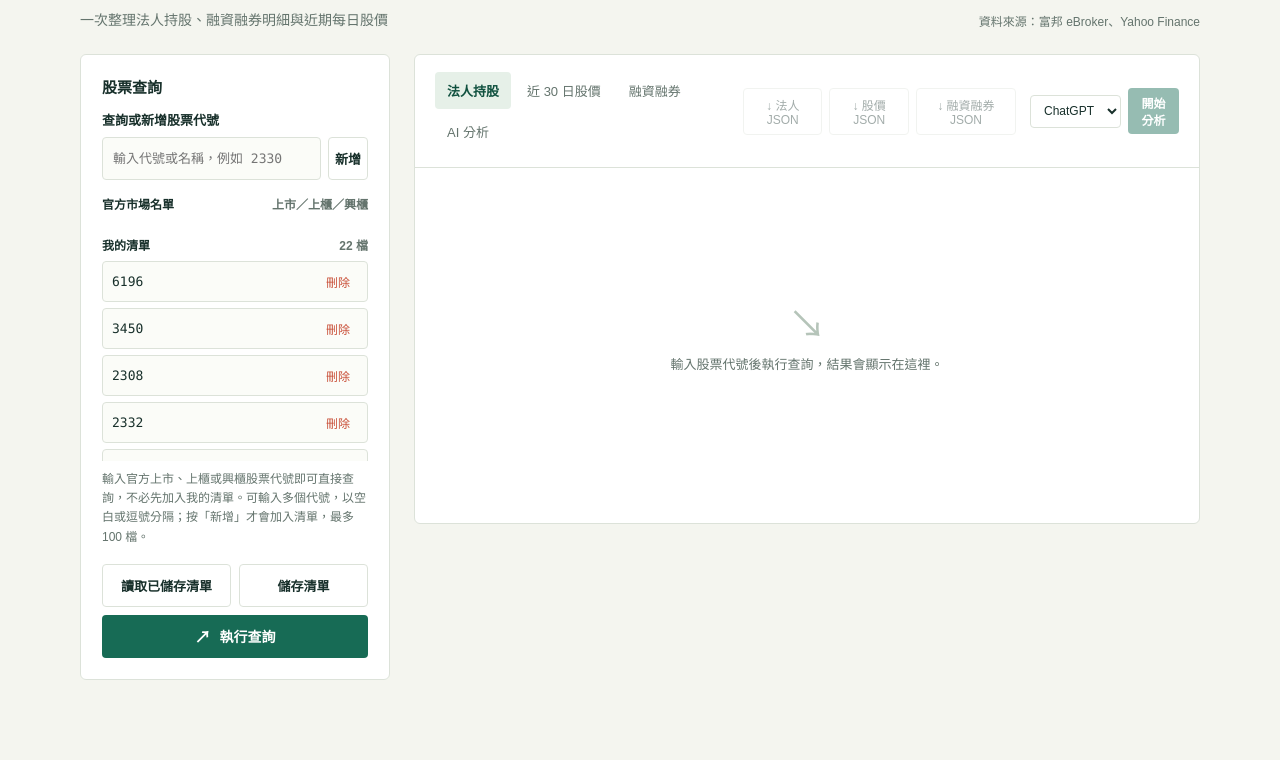
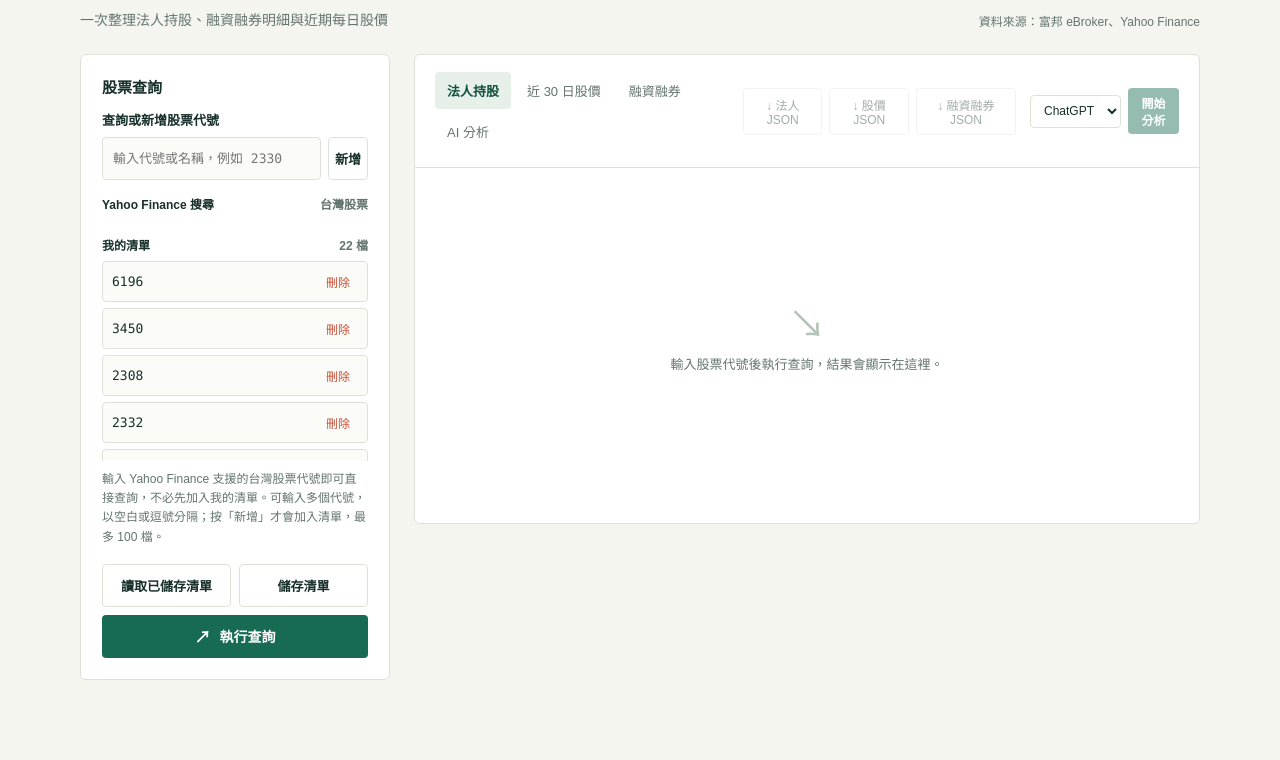
Before and after one commit to radponewowo01-cmyk/Home-python2, a Flask app: page / in a window 1280 px wide. Shown: the part 161-921 px from the top of the page. Run offline with Flask 3, Linux system fonts and the light colour scheme.

Commit message:
Search Taiwan stocks with Yahoo Finance
Co-authored-by: Copilot <223556219+Copilot@users.noreply.github.com>

```diff
--- a/app.py
+++ b/app.py
@@ -21,6 +21,13 @@ jobs_lock = threading.Lock()
 MAX_STOCKS = 100
 MAX_SAVED_JOBS = 5
 MARKET_STOCK_CACHE_SECONDS = 6 * 60 * 60
+YAHOO_SEARCH_URL = "https://query1.finance.yahoo.com/v1/finance/search"
+YAHOO_SEARCH_HEADERS = {
+    "User-Agent": (
+        "Mozilla/5.0 (Windows NT 10.0; Win64; x64) "
+        "AppleWebKit/537.36 (KHTML, like Gecko) Chrome/117.0 Safari/537.36"
+    ),
+}
 MARKET_STOCK_SOURCES = {
     "上市": (
         "https://openapi.twse.com.tw/v1/opendata/t187ap03_L",
@@ -383,6 +390,76 @@ def get_market_stock_list():
         return stocks
 
 
+def search_yahoo_stocks(query):
+    queries = (
+        [f"{query}.TW", f"{query}.TWO"]
+        if re.fullmatch(r"\d{1,6}", query)
+        else [query]
+    )
+
+    def fetch_quotes(search_query):
+        response = requests.get(
+            YAHOO_SEARCH_URL,
+            params={
+                "q": search_query,
+                "quotesCount": 20,
+                "newsCount": 0,
+                "enableFuzzyQuery": "true",
+            },
+            headers=YAHOO_SEARCH_HEADERS,
+            timeout=10,
+        )
+        response.raise_for_status()
+        payload = response.json()
+        if not isinstance(payload, dict) or not isinstance(payload.get("quotes"), list):
+            raise ValueError("Yahoo Finance 股票搜尋回應格式錯誤。")
+        return payload["quotes"]
+
+    with ThreadPoolExecutor(max_workers=len(queries)) as executor:
+        quotes = [
+            item
+            for result in executor.map(fetch_quotes, queries)
+            for item in result
+        ]
+
+    stocks = []
+    seen_symbols = set()
+    for item in quotes:
+        if not isinstance(item, dict) or item.get("quoteType") != "EQUITY":
+            continue
+        symbol = str(item.get("symbol", "")).upper()
+        match = re.fullmatch(r"(\d{1,6})\.(TW|TWO)", symbol)
+        if not match or symbol in seen_symbols:
+            continue
+        seen_symbols.add(symbol)
+        code, suffix = match.groups()
+        stocks.append({
+            "code": code,
+            "name": str(item.get("shortname") or item.get("longname") or code).strip(),
+            "market": "上市" if suffix == "TW" else "上櫃／興櫃",
+            "symbol": symbol,
+        })
+    return stocks
+
+
+def refine_stock_market_labels(stocks):
+    try:
+        official_markets = {
+            stock["code"]: stock
+            for stock in get_market_stock_list()
+        }
+    except (requests.RequestException, ValueError) as error:
+        app.logger.warning("無法取得官方市場分類，使用 Yahoo Finance 市場標記：%s", error)
+        return stocks
+
+    for stock in stocks:
+        official = official_markets.get(stock["code"])
+        if official:
+            stock["market"] = official["market"]
+            stock["name"] = official["name"]
+    return stocks
+
+
 def run_job(job_id, stock_list, markets):
     with jobs_lock:
         jobs[job_id]["status"] = "running"
@@ -430,20 +507,15 @@ def get_stock_list():
 
 @app.get("/api/market-stocks")
 def search_market_stocks():
-    query = request.args.get("q", "").strip().casefold()
+    query = request.args.get("q", "").strip()
     if not query:
         return jsonify(stocks=[])
     try:
-        stocks = get_market_stock_list()
+        matches = refine_stock_market_labels(search_yahoo_stocks(query))
     except (requests.RequestException, ValueError) as error:
-        app.logger.warning("讀取官方股票名單失敗：%s", error)
-        return jsonify(error="目前無法取得證交所／櫃買中心官方股票名單，請稍後再試。"), 503
+        app.logger.warning("Yahoo Finance 股票搜尋失敗：%s", error)
+        return jsonify(error="目前無法搜尋 Yahoo Finance 股票資料，請稍後再試。"), 503
 
-    matches = [
-        stock
-        for stock in stocks
-        if query in stock["code"].casefold() or query in stock["name"].casefold()
-    ]
     matches.sort(key=lambda stock: (stock["code"] != query, stock["code"]))
     return jsonify(stocks=matches[:20])
 
@@ -471,17 +543,32 @@ def create_job():
         return jsonify(error=error), 400
 
     try:
-        market_stocks = get_market_stock_list()
+        with ThreadPoolExecutor(max_workers=min(len(stock_list), 10)) as executor:
+            yahoo_matches = list(executor.map(search_yahoo_stocks, stock_list))
     except (requests.RequestException, ValueError) as error:
-        app.logger.warning("查詢前載入官方股票名單失敗：%s", error)
-        return jsonify(error="目前無法取得證交所／櫃買中心官方股票名單，請稍後再試。"), 503
-    stocks_by_code = {stock["code"]: stock for stock in market_stocks}
-    unknown_stocks = [stock for stock in stock_list if stock not in stocks_by_code]
+        app.logger.warning("查詢前搜尋 Yahoo Finance 失敗：%s", error)
+        return jsonify(error="目前無法搜尋 Yahoo Finance 股票資料，請稍後再試。"), 503
+    valid_codes = {
+        stock["code"]
+        for matches in yahoo_matches
+        for stock in matches
+    }
+    unknown_stocks = [stock for stock in stock_list if stock not in valid_codes]
     if unknown_stocks:
         return jsonify(
-            error=f"以下代號不在官方上市、上櫃或興櫃名單中：{', '.join(unknown_stocks)}"
+            error=f"Yahoo Finance 找不到以下台灣股票代號：{', '.join(unknown_stocks)}"
         ), 400
-    markets = {stock: stocks_by_code[stock]["market"] for stock in stock_list}
+
+    yahoo_stocks = refine_stock_market_labels([
+        stock
+        for matches in yahoo_matches
+        for stock in matches
+        if stock["code"] in stock_list
+    ])
+    markets = {
+        stock["code"]: stock["market"]
+        for stock in yahoo_stocks
+    }
 
     with jobs_lock:
         active = any(job["status"] in ("queued", "running") for job in jobs.values())
--- a/templates/index.html
+++ b/templates/index.html
@@ -179,12 +179,12 @@
           <input id="stock-code" class="stock-input" type="search" placeholder="輸入代號或名稱，例如 2330" aria-describedby="list-hint">
           <button id="add-button" class="save-button" type="button">新增</button>
         </div>
-        <h3 class="subsection-title">官方市場名單 <span class="count">上市／上櫃／興櫃</span></h3>
-        <ul id="market-stock-list" class="market-stock-list" aria-label="官方市場股票搜尋結果"></ul>
+        <h3 class="subsection-title">Yahoo Finance 搜尋 <span class="count">台灣股票</span></h3>
+        <ul id="market-stock-list" class="market-stock-list" aria-label="Yahoo Finance 股票搜尋結果"></ul>
         <p id="market-stock-hint" class="hint" aria-live="polite"></p>
         <h3 class="subsection-title">我的清單 <span id="stock-count" class="count"></span></h3>
         <ul id="stock-list" class="stock-list" aria-label="股票清單"></ul>
-        <p id="list-hint" class="hint">輸入官方上市、上櫃或興櫃股票代號即可直接查詢，不必先加入我的清單。可輸入多個代號，以空白或逗號分隔；按「新增」才會加入清單，最多 100 檔。</p>
+        <p id="list-hint" class="hint">輸入 Yahoo Finance 支援的台灣股票代號即可直接查詢，不必先加入我的清單。可輸入多個代號，以空白或逗號分隔；按「新增」才會加入清單，最多 100 檔。</p>
         <div class="list-actions">
           <button id="load-button" class="save-button" type="button">讀取已儲存清單</button>
           <button id="save-button" class="save-button" type="button">儲存清單</button>
@@ -285,15 +285,15 @@
       marketStockHint.textContent = "";
       if (!query) return;
 
-      marketStockHint.textContent = "正在搜尋官方市場名單…";
+      marketStockHint.textContent = "正在搜尋 Yahoo Finance…";
       marketSearchTimer = window.setTimeout(async () => {
         try {
           const response = await fetch(`/api/market-stocks?q=${encodeURIComponent(query)}`);
           const payload = await response.json();
-          if (!response.ok) throw new Error(payload.error || "無法載入官方市場名單。");
+          if (!response.ok) throw new Error(payload.error || "無法搜尋 Yahoo Finance 股票資料。");
           if (sequence !== marketSearchSequence) return;
           if (!payload.stocks.length) {
-            marketStockHint.textContent = "官方名單中沒有符合的上市、上櫃或興櫃股票。";
+            marketStockHint.textContent = "Yahoo Finance 找不到符合的台灣上市／櫃股票。";
             return;
           }
           marketStockHint.textContent = `找到 ${payload.stocks.length} 檔，選取後可直接查詢。`;
```
Also changed, not shown: tests/test_market_stocks.py (+63 -23 lines), README.md.
